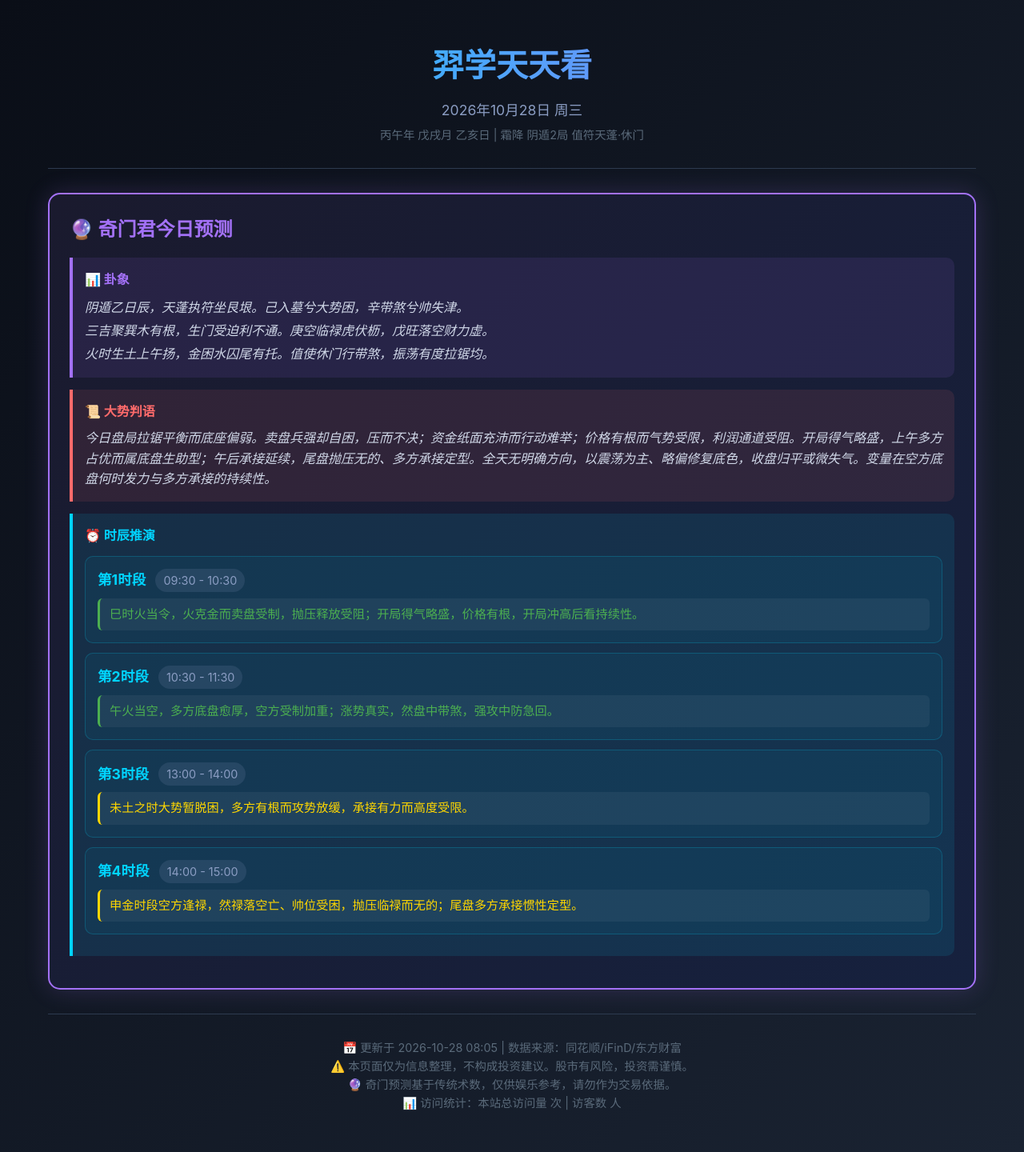
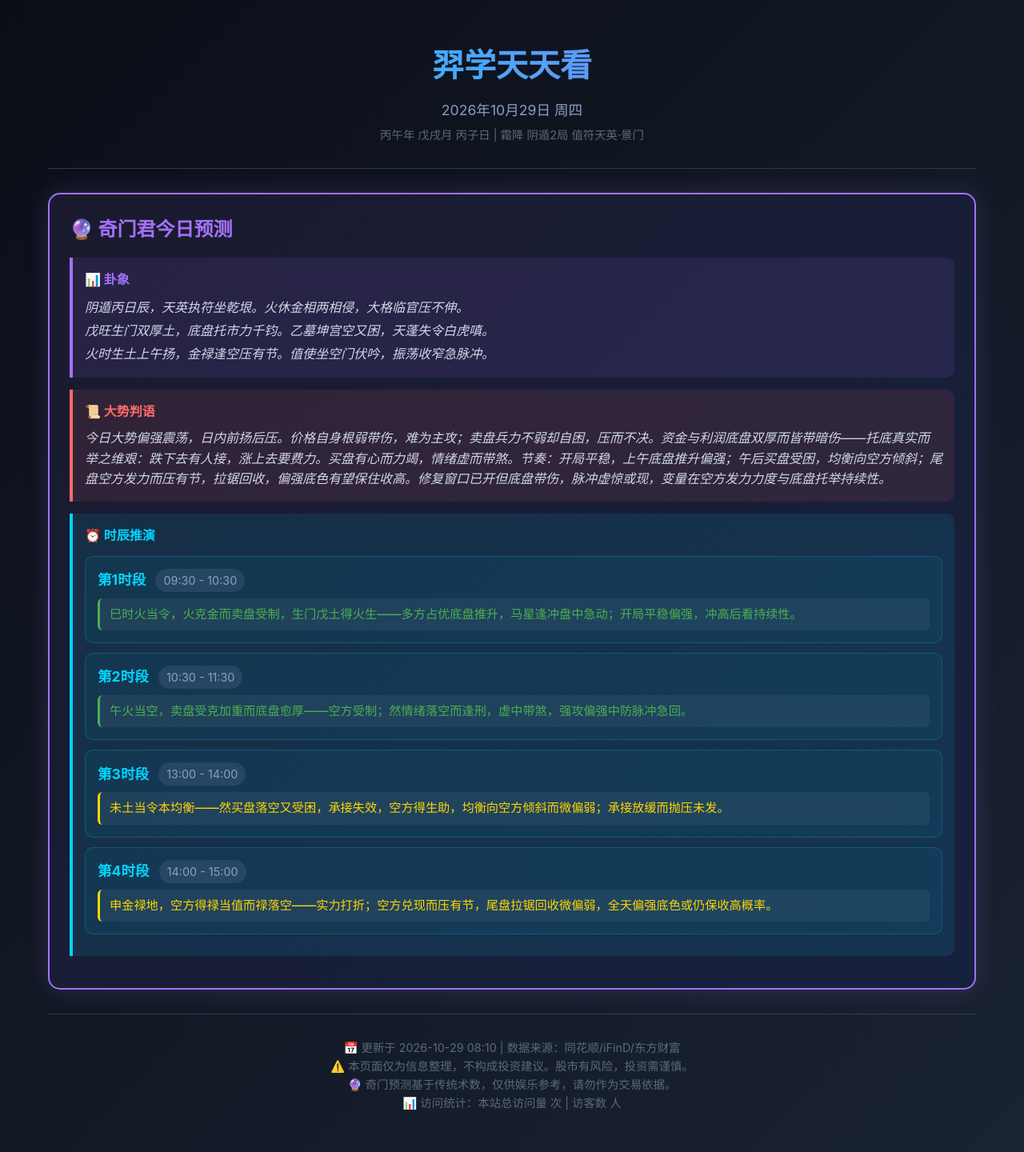
Before and after one commit to xiaoyi0319a/yixue-dashboard, a Jekyll site: the page index.html, which Jekyll copies as it is, in a window 1280 px wide. Shown: the whole page at 80% size. Built offline with Jekyll 4.4.1, drawn with Linux system fonts in a browser that asks for light colours; comment, search, counter and statistics services are not loaded.

Commit message:
网站更新 2026-10-29：奇门君今日预测（阴遁2局·偏强·平开，日内前扬后压；方向整理暂停模式）

```diff
--- a/index.html
+++ b/index.html
@@ -4,12 +4,12 @@
     <meta charset="UTF-8">
     <meta name="viewport" content="width=device-width, initial-scale=1.0">
     <meta http-equiv="Cache-Control" content="no-cache, no-store, must-revalidate">
-    <meta property="og:title" content="羿学天天看 | 2026-10-28">
-    <meta property="og:description" content="🔮 阴遁2局·无方向·平开偏高（拉锯平衡，上午多方占优，尾盘多方承接定型）| 📈📰 方向整理已暂停（09-27指令）">
+    <meta property="og:title" content="羿学天天看 | 2026-10-29">
+    <meta property="og:description" content="🔮 阴遁2局·偏强·平开（日内前扬后压，上午底盘推升，尾盘拉锯回收）| 📈📰 方向整理已暂停（09-27指令）">
     <meta property="og:type" content="website">
     <meta property="og:url" content="https://xiaoyi0319a.github.io/yixue-dashboard/">
     <meta name="twitter:card" content="summary_large_image">
-    <title>羿学天天看 | 2026-10-28</title>
+    <title>羿学天天看 | 2026-10-29</title>
     <link rel="stylesheet" href="css/style.css">
     <script async src="https://busuanzi.ibruce.info/busuanzi/2.3/busuanzi.pure.mini.js"></script>
 </head>
@@ -17,18 +17,18 @@
     <div class="container">
         <div class="header">
             <h1>羿学天天看</h1>
-            <div class="date">2026年10月28日 周三</div>
-            <div class="ganzhi">丙午年 戊戌月 乙亥日 | 霜降 阴遁2局 值符天蓬·休门</div>
+            <div class="date">2026年10月29日 周四</div>
+            <div class="ganzhi">丙午年 戊戌月 丙子日 | 霜降 阴遁2局 值符天英·景门</div>
         </div>
         <div class="qimen-section">
             <h2>🔮 奇门君今日预测</h2>
             <div class="qimen-hexagram">
                 <h4>📊 卦象</h4>
-                <p>阴遁乙日辰，天蓬执符坐艮垠。己入墓兮大势困，辛带煞兮帅失津。<br>三吉聚巽木有根，生门受迫利不通。庚空临禄虎伏枥，戊旺落空财力虚。<br>火时生土上午扬，金困水囚尾有托。值使休门行带煞，振荡有度拉锯均。</p>
+                <p>阴遁丙日辰，天英执符坐乾垠。火休金相两相侵，大格临官压不伸。<br>戊旺生门双厚土，底盘托市力千钧。乙墓坤宫空又困，天蓬失令白虎嗔。<br>火时生土上午扬，金禄逢空压有节。值使坐空门伏吟，振荡收窄急脉冲。</p>
             </div>
             <div class="qimen-verdict">
                 <h4>📜 大势判语</h4>
-                <p><i>今日盘局拉锯平衡而底座偏弱。卖盘兵强却自困，压而不决；资金纸面充沛而行动难举；价格有根而气势受限，利润通道受阻。开局得气略盛，上午多方占优而属底盘生助型；午后承接延续，尾盘抛压无的、多方承接定型。全天无明确方向，以震荡为主、略偏修复底色，收盘归平或微失气。变量在空方底盘何时发力与多方承接的持续性。</i></p>
+                <p><i>今日大势偏强震荡，日内前扬后压。价格自身根弱带伤，难为主攻；卖盘兵力不弱却自困，压而不决。资金与利润底盘双厚而皆带暗伤——托底真实而举之维艰：跌下去有人接，涨上去要费力。买盘有心而力竭，情绪虚而带煞。节奏：开局平稳，上午底盘推升偏强；午后买盘受困，均衡向空方倾斜；尾盘空方发力而压有节，拉锯回收，偏强底色有望保住收高。修复窗口已开但底盘带伤，脉冲虚惊或现，变量在空方发力力度与底盘托举持续性。</i></p>
             </div>
             <div class="qimen-time">
                 <h4>⏰ 时辰推演</h4>
@@ -37,33 +37,33 @@
                         <span class="time-name">第1时段</span>
                         <span class="time-range">09:30 - 10:30</span>
                     </div>
-                    <div class="time-verdict up">巳时火当令，火克金而卖盘受制，抛压释放受阻；开局得气略盛，价格有根，开局冲高后看持续性。</div>
+                    <div class="time-verdict up">巳时火当令，火克金而卖盘受制，生门戊土得火生——多方占优底盘推升，马星逢冲盘中急动；开局平稳偏强，冲高后看持续性。</div>
                 </div>
                 <div class="time-slot">
                     <div class="time-header">
                         <span class="time-name">第2时段</span>
                         <span class="time-range">10:30 - 11:30</span>
                     </div>
-                    <div class="time-verdict up">午火当空，多方底盘愈厚，空方受制加重；涨势真实，然盘中带煞，强攻中防急回。</div>
+                    <div class="time-verdict up">午火当空，卖盘受克加重而底盘愈厚——空方受制；然情绪落空而逢刑，虚中带煞，强攻偏强中防脉冲急回。</div>
                 </div>
                 <div class="time-slot">
                     <div class="time-header">
                         <span class="time-name">第3时段</span>
                         <span class="time-range">13:00 - 14:00</span>
                     </div>
-                    <div class="time-verdict neutral">未土之时大势暂脱困，多方有根而攻势放缓，承接有力而高度受限。</div>
+                    <div class="time-verdict neutral">未土当令本均衡——然买盘落空又受困，承接失效，空方得生助，均衡向空方倾斜而微偏弱；承接放缓而抛压未发。</div>
                 </div>
                 <div class="time-slot">
                     <div class="time-header">
                         <span class="time-name">第4时段</span>
                         <span class="time-range">14:00 - 15:00</span>
                     </div>
-                    <div class="time-verdict neutral">申金时段空方逢禄，然禄落空亡、帅位受困，抛压临禄而无的；尾盘多方承接惯性定型。</div>
+                    <div class="time-verdict neutral">申金禄地，空方得禄当值而禄落空——实力打折；空方兑现而压有节，尾盘拉锯回收微偏弱，全天偏强底色或仍保收高概率。</div>
                 </div>
             </div>
         </div>
         <div class="footer">
-            <p>📅 更新于 2026-10-28 08:05 | 数据来源：同花顺/iFinD/东方财富</p>
+            <p>📅 更新于 2026-10-29 08:10 | 数据来源：同花顺/iFinD/东方财富</p>
             <p>⚠️ 本页面仅为信息整理，不构成投资建议。股市有风险，投资需谨慎。</p>
             <p>🔮 奇门预测基于传统术数，仅供娱乐参考，请勿作为交易依据。</p>
             <p>📊 访问统计：<span id="busuanzi_container_site_pv">本站总访问量 <span id="busuanzi_value_site_pv"></span> 次</span> | <span id="busuanzi_container_site_uv">访客数 <span id="busuanzi_value_site_uv"></span> 人</span></p>
```
